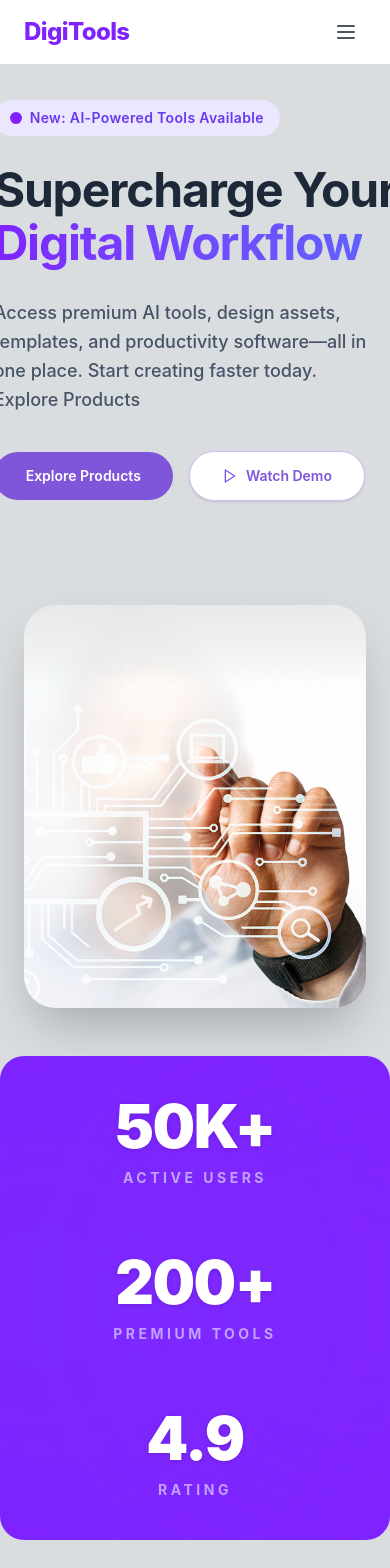
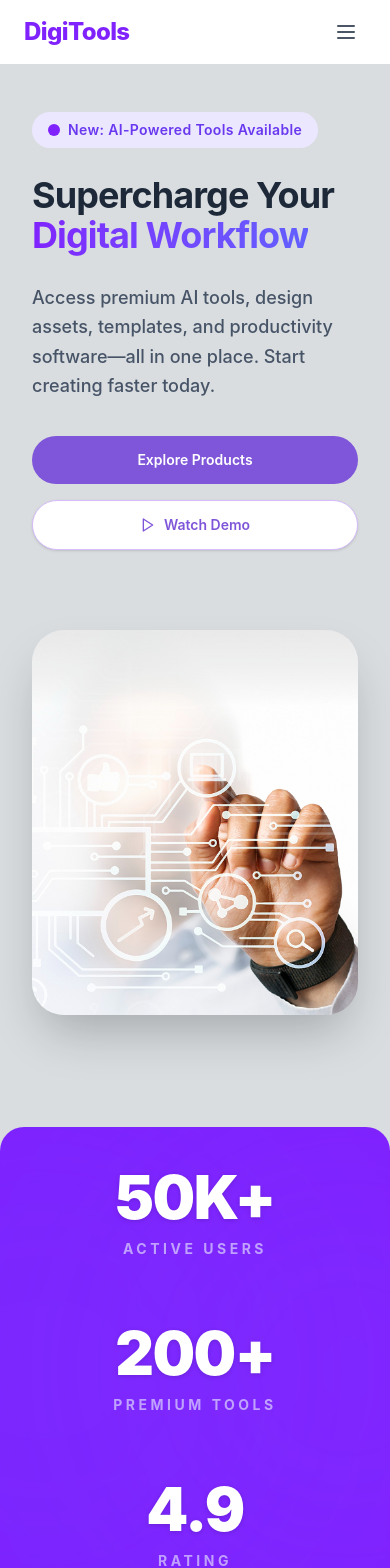
Before and after one commit to ahadunnobi/DigiTools, a React (Vite) app: page / in a window 390 px wide. Shown: the top 1568 px of the page. Built offline with nearby package versions, Linux system fonts and the light colour scheme.

Commit message:
Horizontal Scrollbar Fixed

```diff
--- a/src/App.jsx
+++ b/src/App.jsx
@@ -15,7 +15,7 @@ function App() {
   const [activeTab, setActiveTab] = useState('products');
 
   return (
-    <div className="min-h-screen bg-transparent font-sans">
+    <div className="min-h-screen bg-transparent font-sans overflow-x-hidden">
       <Navbar cartCount={cart.length} setActiveTab={setActiveTab} />
       <main>
         <Hero />
--- a/src/components/Hero.jsx
+++ b/src/components/Hero.jsx
@@ -3,9 +3,9 @@ import banner from '../../assets/banner.png';
 
 const Hero = () => {
   return (
-    <section className="bg-[#d9dde0] px-6 sm:px-12 lg:px-24 flex flex-col lg:flex-row items-center justify-between gap-12 max-w-[1280px] mx-auto min-h-screen pt-5">
-      <div className="flex-1 space-y-7 animate-fade-in lg:pr-10">
-        <div className="inline-flex items-center gap-2 mt-20 px-4 py-2 bg-[#EBE7FE] text-[#6938EF] rounded-full text-sm font-semibold tracking-wide">
+    <section className="bg-[#d9dde0] px-8 sm:px-12 lg:px-24 flex flex-col lg:flex-row items-center justify-between gap-12 max-w-[1280px] mx-auto min-h-screen py-16 lg:py-0">
+      <div className="flex-1 space-y-7 animate-fade-in lg:pr-10 mt-12 lg:mt-0">
+        <div className="inline-flex items-center gap-2 px-4 py-2 bg-[#EBE7FE] text-[#6938EF] rounded-full text-sm font-semibold tracking-wide">
           <div className="relative flex h-3 w-3">
             <span className="animate-ping absolute inline-flex h-full w-full rounded-full bg-violet-400 opacity-75"></span>
             <span className="relative inline-flex rounded-full h-3 w-3 bg-violet-600"></span>
@@ -13,25 +13,24 @@ const Hero = () => {
           New: AI-Powered Tools Available
         </div>
 
-        <h1 className="text-5xl lg:text-7xl font-bold text-[#1D2939] leading-[1.1] tracking-tight">
-          <span className="whitespace-nowrap">Supercharge Your</span> <br />
-          <span className="text-transparent bg-clip-text bg-gradient-to-r from-violet-600 to-indigo-500 whitespace-nowrap">
+        <h1 className="text-4xl sm:text-5xl lg:text-7xl font-bold text-[#1D2939] leading-[1.1] tracking-tight">
+          <span className="lg:whitespace-nowrap">Supercharge Your</span> <br />
+          <span className="text-transparent bg-clip-text bg-gradient-to-r from-violet-600 to-indigo-500 lg:whitespace-nowrap">
             Digital Workflow
           </span>
         </h1>
 
         <p className="text-[#475467] text-lg max-w-lg leading-relaxed font-medium">
-          Access premium AI tools, design assets, templates, and productivity software—all in one place. Start creating faster today.<br/>
-          Explore Products
+          Access premium AI tools, design assets, templates, and productivity software—all in one place. Start creating faster today.
         </p>
 
         <div className="flex flex-wrap items-center gap-4 pt-2">
           <button
             onClick={() => document.getElementById('products')?.scrollIntoView({ behavior: 'smooth' })}
-            className="px-8 py-3.5 bg-[#7F56D9] text-white font-semibold rounded-full hover:bg-violet-700 hover:shadow-lg hover:shadow-violet-200 transition-all text-sm">
+            className="px-8 py-3.5 bg-[#7F56D9] text-white font-semibold rounded-full hover:bg-violet-700 hover:shadow-lg hover:shadow-violet-200 transition-all text-sm w-full sm:w-auto">
             Explore Products
           </button>
-          <button className="px-8 py-3.5 bg-white text-[#7F56D9] font-semibold rounded-full border border-[#D6BBFB] hover:border-violet-600 hover:bg-violet-50 transition-all flex items-center gap-2 text-sm shadow-sm">
+          <button className="px-8 py-3.5 bg-white text-[#7F56D9] font-semibold rounded-full border border-[#D6BBFB] hover:border-violet-600 hover:bg-violet-50 transition-all flex items-center justify-center gap-2 text-sm shadow-sm w-full sm:w-auto">
             <svg className="w-4 h-4" viewBox="0 0 24 24" fill="none" xmlns="http://www.w3.org/2000/svg">
               <path d="M5 3L19 12L5 21V3Z" stroke="currentColor" strokeWidth="2" strokeLinecap="round" strokeLinejoin="round" />
             </svg>
@@ -40,12 +39,12 @@ const Hero = () => {
         </div>
       </div>
 
-      <div className="flex-1 relative w-full flex justify-end mt-14">
+      <div className="flex-1 relative w-full flex justify-center lg:justify-end mt-8 lg:mt-14">
         <div className="relative rounded-[2rem] overflow-hidden shadow-2xl">
           <img
             src={banner}
             alt="Digital Workflow Visualization"
-            className="w-full max-w-[600px] h-auto object-cover"
+            className="w-full max-w-[500px] lg:max-w-[600px] h-auto object-cover"
           />
         </div>
       </div>
--- a/src/components/Navbar.jsx
+++ b/src/components/Navbar.jsx
@@ -27,7 +27,7 @@ export default function Navbar({ cartCount = 0, setActiveTab }) {
         </a>
 
 
-        <nav className="hidden md:flex items-center gap-8">
+        <nav className="hidden lg:flex items-center gap-8">
           {navLinks.map((link) => (
             <a
               key={link}
@@ -39,7 +39,7 @@ export default function Navbar({ cartCount = 0, setActiveTab }) {
           ))}
         </nav>
 
-        <div className="hidden md:flex items-center gap-4">
+        <div className="hidden lg:flex items-center gap-4">
           <button
             id="nav-cart-btn"
             onClick={() => {
@@ -67,7 +67,7 @@ export default function Navbar({ cartCount = 0, setActiveTab }) {
 
         <button
           id="nav-hamburger-btn"
-          className="md:hidden p-2 text-gray-600 hover:text-violet-600"
+          className="lg:hidden p-2 text-gray-600 hover:text-violet-600"
           onClick={() => setMenuOpen(!menuOpen)}
         >
           <svg xmlns="http://www.w3.org/2000/svg" className="h-6 w-6" fill="none" viewBox="0 0 24 24" stroke="currentColor">
@@ -79,7 +79,7 @@ export default function Navbar({ cartCount = 0, setActiveTab }) {
         </button>
       </div>
 
-      <div className={`md:hidden overflow-hidden transition-all duration-300 ${menuOpen ? 'max-h-96 border-t border-gray-100' : 'max-h-0'}`}>
+      <div className={`lg:hidden overflow-hidden transition-all duration-300 ${menuOpen ? 'max-h-96 border-t border-gray-100' : 'max-h-0'}`}>
         <div className="bg-white px-6 py-4 flex flex-col gap-4">
           {navLinks.map((link) => (
             <a
--- a/src/components/Pricing.jsx
+++ b/src/components/Pricing.jsx
@@ -1,19 +1,15 @@
 import React from 'react';
-
+import SectionHeader from './SectionHeader';
 import pricingData from '../data/pricing.json';
 
 const Pricing = () => {
   return (
     <section id="pricing" className="py-16 bg-[#d9dde0]">
       <div className="max-w-7xl mx-auto px-6 w-full pt-10 pb-5">
-        <div className="text-center mb-8">
-          <h2 className="text-4xl md:text-5xl font-black text-[#101828] mb-3 tracking-tight">
-            Simple, Transparent Pricing
-          </h2>
-          <p className="text-[#475467] text-lg font-medium opacity-80 max-w-xl mx-auto leading-relaxed">
-            Choose the plan that fits your needs. Upgrade or downgrade anytime.
-          </p>
-        </div>
+        <SectionHeader
+          title="Simple, Transparent Pricing"
+          subtitle="Choose the plan that fits your needs. Upgrade or downgrade anytime."
+        />
 
         <div className="grid grid-cols-1 md:grid-cols-3 gap-6 items-stretch">
           {pricingData.map((plan) => (
--- /dev/null
+++ b/src/components/SectionHeader.jsx
@@ -0,0 +1,16 @@
+import React from 'react';
+
+const SectionHeader = ({ title, subtitle, light = false }) => {
+  return (
+    <div className="text-center mb-16 animate-fade-in">
+      <h2 className={`text-4xl md:text-5xl font-black mb-4 tracking-tight ${light ? 'text-white' : 'text-[#1D2939]'}`}>
+        {title}
+      </h2>
+      <p className={`text-lg font-medium max-w-2xl mx-auto leading-relaxed ${light ? 'text-violet-100 opacity-90' : 'text-[#475467] opacity-80'}`}>
+        {subtitle}
+      </p>
+    </div>
+  );
+};
+
+export default SectionHeader;
```
